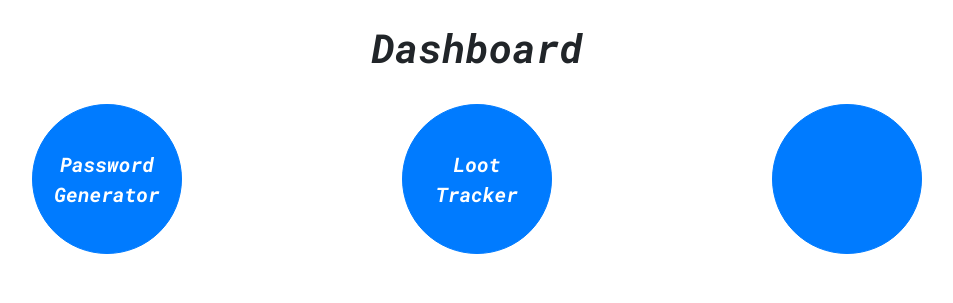
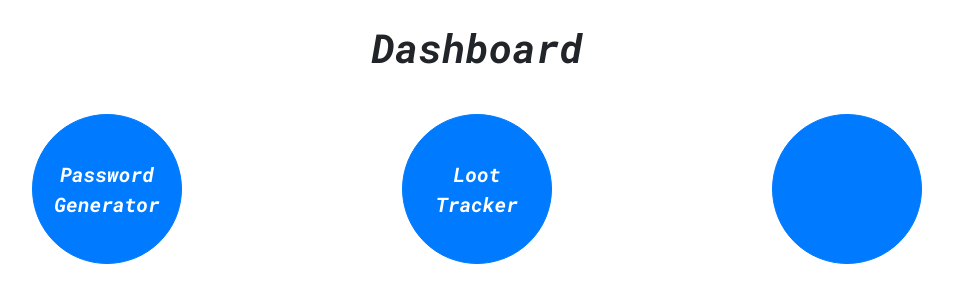
Before and after one commit to aplittle/django-password-generator, a Django app: page / in a window 1280 px wide. Shown: the part 118-421 px from the top of the page, without its empty margins (163-1116 px from the left). Run offline with Django 3.2, Linux system fonts and the light colour scheme; some libraries are stand-ins or nearby versions.

Commit message:
Added margin to buttons.

```diff
--- a/dashboard/templates/dashboard/base.html
+++ b/dashboard/templates/dashboard/base.html
@@ -21,6 +21,7 @@
           border-radius: 80px;
           font-size: 20px;
           text-align: center;
+          margin: 10px;
       }
     </style>
   </head>
```
